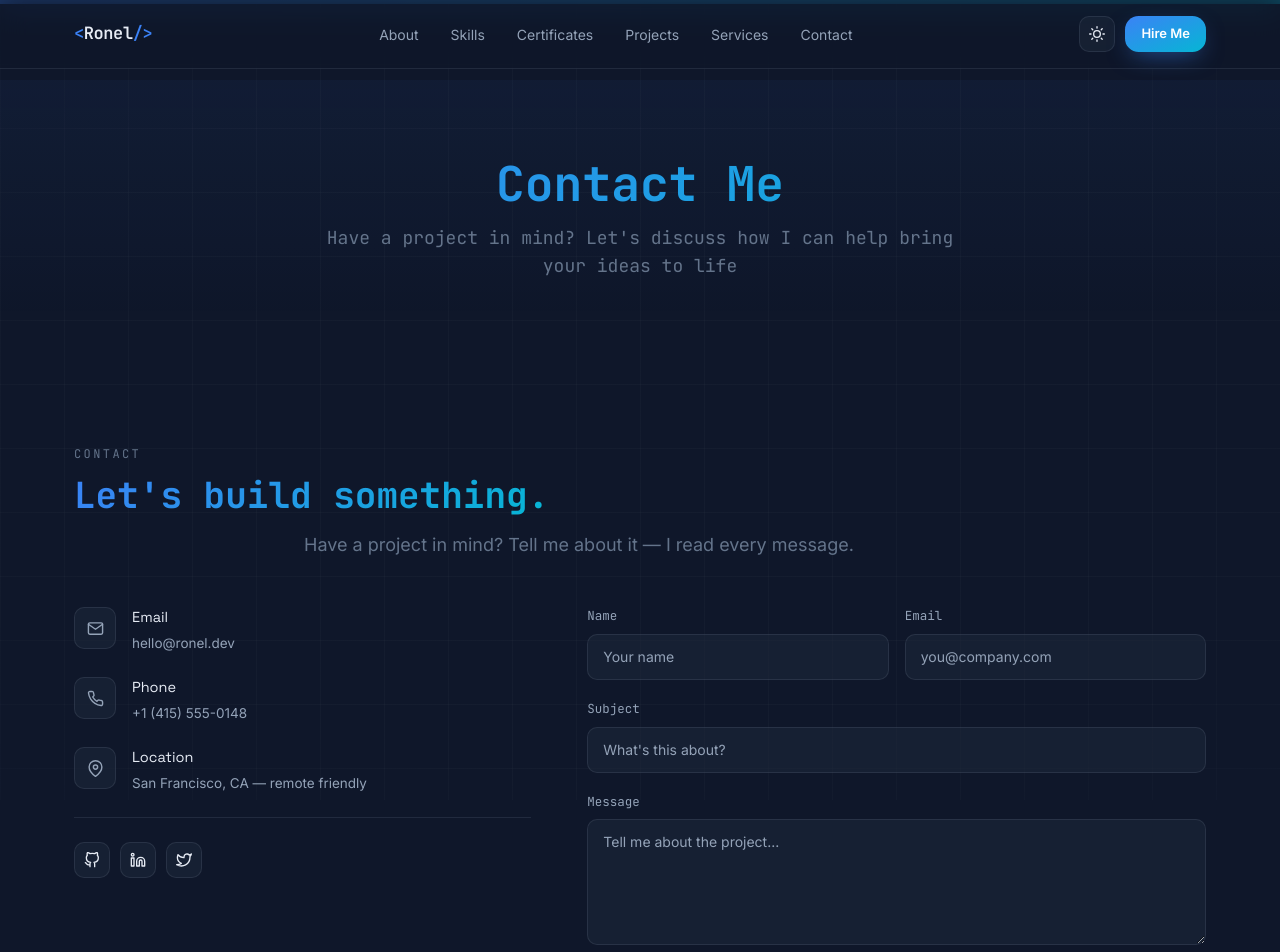
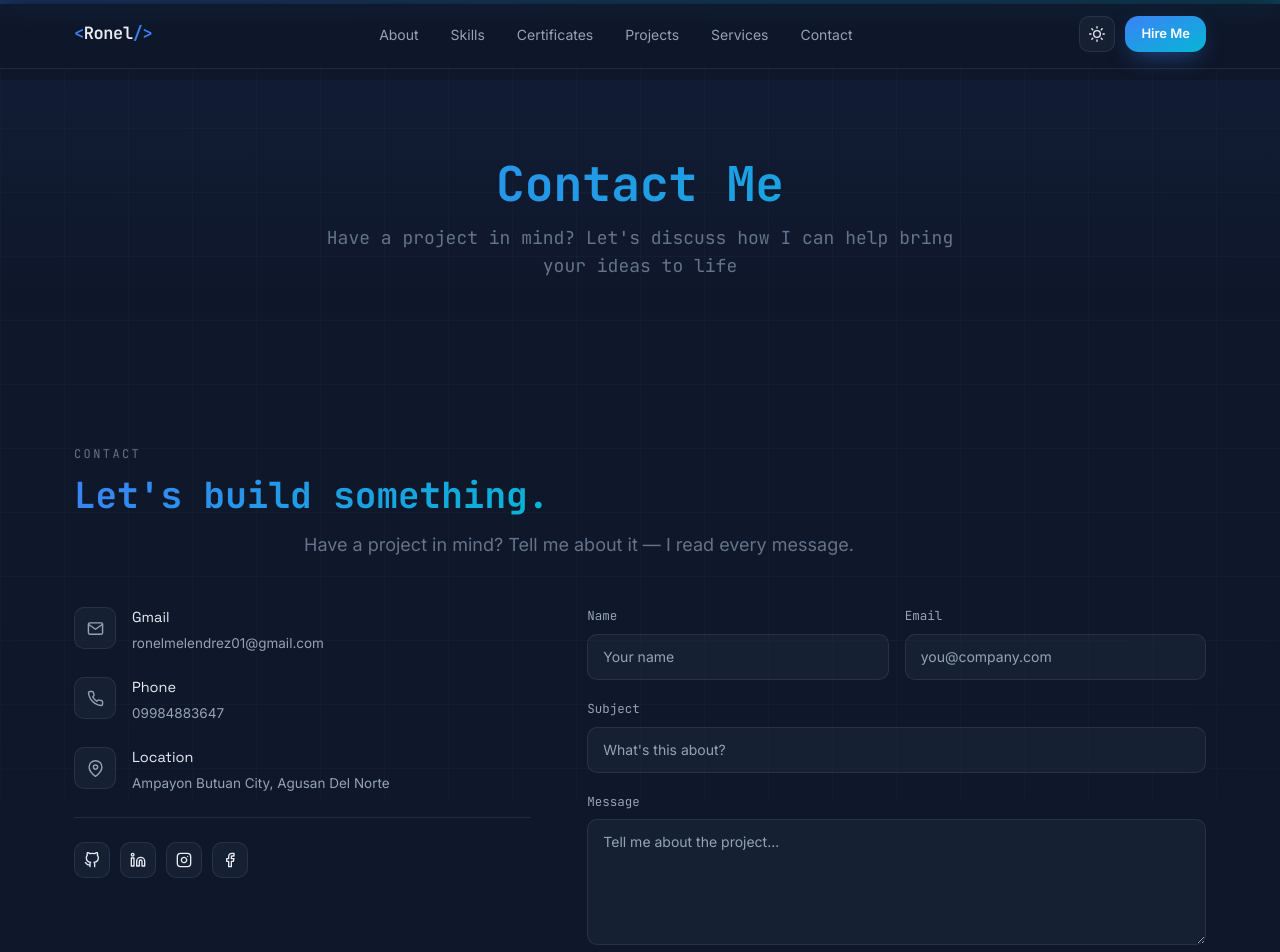
Before and after one commit to Ronelmelendrez/My_Portfolio, a React (Vite) app: page /contact in a window 1280 px wide. Shown: the top 952 px of the page. Built offline with nearby package versions, Linux system fonts and the light colour scheme; the HTML template or start-up script is replaced by a standard one.

Commit message:
refactor: update the content in the portfolio

```diff
--- a/src/components/common/SocialLinks.tsx
+++ b/src/components/common/SocialLinks.tsx
@@ -1,10 +1,11 @@
-import { FiGithub, FiLinkedin, FiTwitter } from 'react-icons/fi';
+import { FiGithub, FiLinkedin, FiInstagram, FiFacebook} from 'react-icons/fi';
 import { Button } from '@/components/ui/button';
 
 const links = [
-  { icon: FiGithub, href: '#', label: 'GitHub' },
-  { icon: FiLinkedin, href: '#', label: 'LinkedIn' },
-  { icon: FiTwitter, href: '#', label: 'Twitter' },
+  { icon: FiGithub, href: 'https://github.com/Ronelmelendrez', label: 'GitHub' },
+  { icon: FiLinkedin, href: 'https://www.linkedin.com/in/ronel-melendrez-a1a5022ba/', label: 'LinkedIn' },
+  { icon: FiInstagram, href: 'https://www.instagram.com/kevzs01/', label: 'Instagram' },
+  { icon: FiFacebook, href: 'https://www.facebook.com/kevin.melendrez.963', label: 'Facebook' },
 ];
 
 export default function SocialLinks() {
--- a/src/components/sections/Contact.tsx
+++ b/src/components/sections/Contact.tsx
@@ -11,9 +11,9 @@ import { Label } from '@/components/ui/label';
 import { Separator } from '@/components/ui/separator';
 
 const infoItems = [
-  { icon: FiMail, title: 'Email', value: 'hello@ronel.dev' },
-  { icon: FiPhone, title: 'Phone', value: '+1 (415) 555-0148' },
-  { icon: FiMapPin, title: 'Location', value: 'San Francisco, CA — remote friendly' },
+  { icon: FiMail, title: 'Gmail', value: 'ronelmelendrez01@gmail.com' },
+  { icon: FiPhone, title: 'Phone', value: '09984883647' },
+  { icon: FiMapPin, title: 'Location', value: 'Ampayon Butuan City, Agusan Del Norte' },
 ];
 
 export default function Contact() {
```
Also changed, not shown: src/components/sections/About.tsx (indentation only).
